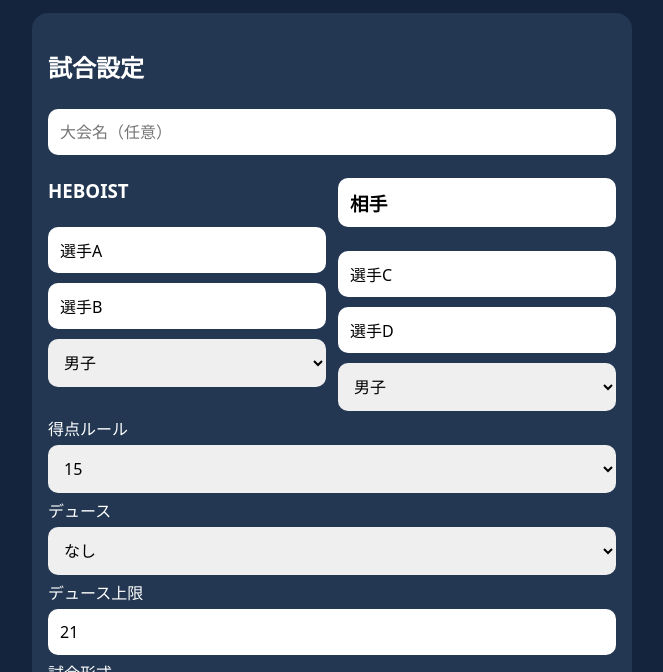
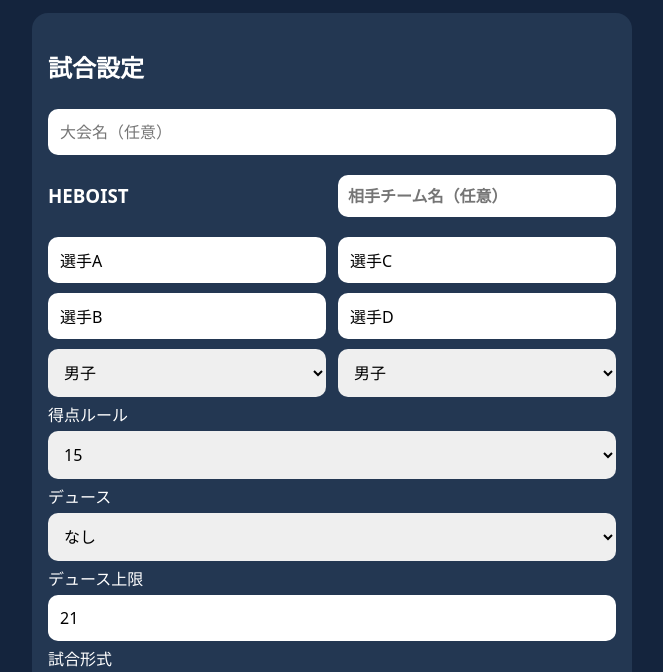
Before and after one commit to jasmine05290507-source/heboist-score, a plain HTML site: page index.html in a window 1280 px wide. Shown: the part 129-801 px from the top of the page, without its empty margins (308-971 px from the left). Drawn offline with Linux system fonts and the light colour scheme.

Commit message:
Align team headings and move optional opponent name into heading

```diff
--- a/index.html
+++ b/index.html
@@ -37,6 +37,7 @@ small{color:#cbd5e1}
 #sheet .final{font-weight:bold;border:2px solid #a32222}
 @page{size:A4 landscape;margin:9mm}
 @media print{body{background:white;color:black;padding:0}main{max-width:none}main>*:not(#sheet){display:none!important}#sheet{display:block!important;padding:0;margin:0}#sheet .no-print{display:none!important}#sheet table{break-inside:avoid}}
+.team-heading{height:48px;display:flex;align-items:center;margin:12px 0}.team-heading input{margin:0;font-size:clamp(12px,3.4vw,16px);padding:10px;min-width:0}
 </style>
 </head>
 <body>
@@ -49,7 +50,7 @@ small{color:#cbd5e1}
 <input id="eventName" placeholder="大会名（任意）">
 <div class="grid">
 <div>
-<h3>HEBOIST</h3>
+<h3 class="team-heading">HEBOIST</h3>
 <input id="a1" value="選手A">
 <input id="a2" value="選手B">
 <select id="ta">
@@ -59,7 +60,7 @@ small{color:#cbd5e1}
 </select>
 </div>
 <div>
-<h3 style="margin:1em 0"><input id="opponent" aria-label="相手チーム名" value="相手" placeholder="相手" onfocus="if(this.value==='相手')this.select()" style="font-weight:bold;margin:0"></h3>
+<h3 class="team-heading"><input id="opponent" aria-label="相手チーム名（任意）" placeholder="相手チーム名（任意）" autocomplete="off"></h3>
 <input id="b1" value="選手C">
 <input id="b2" value="選手D">
 <select id="tb">
```
